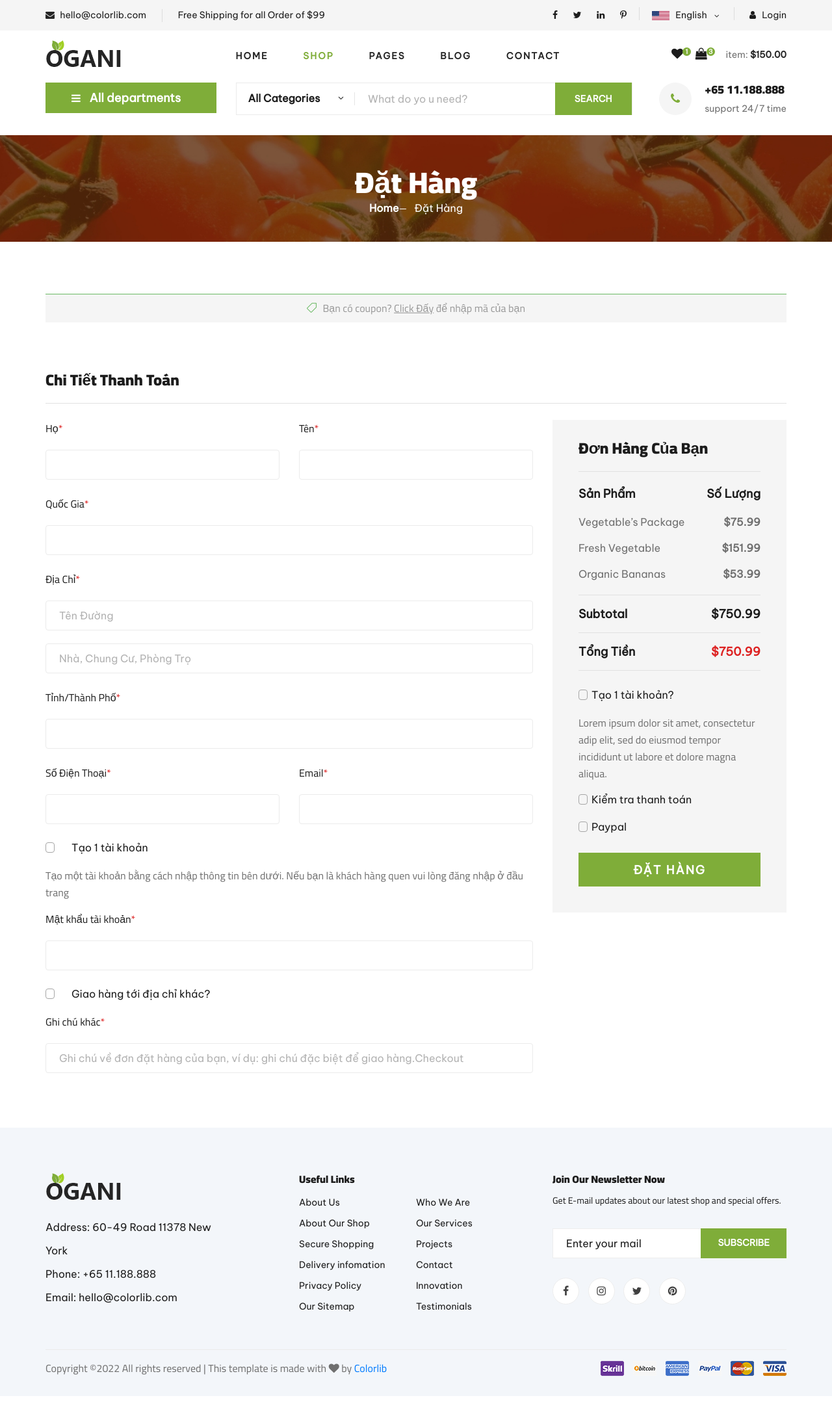
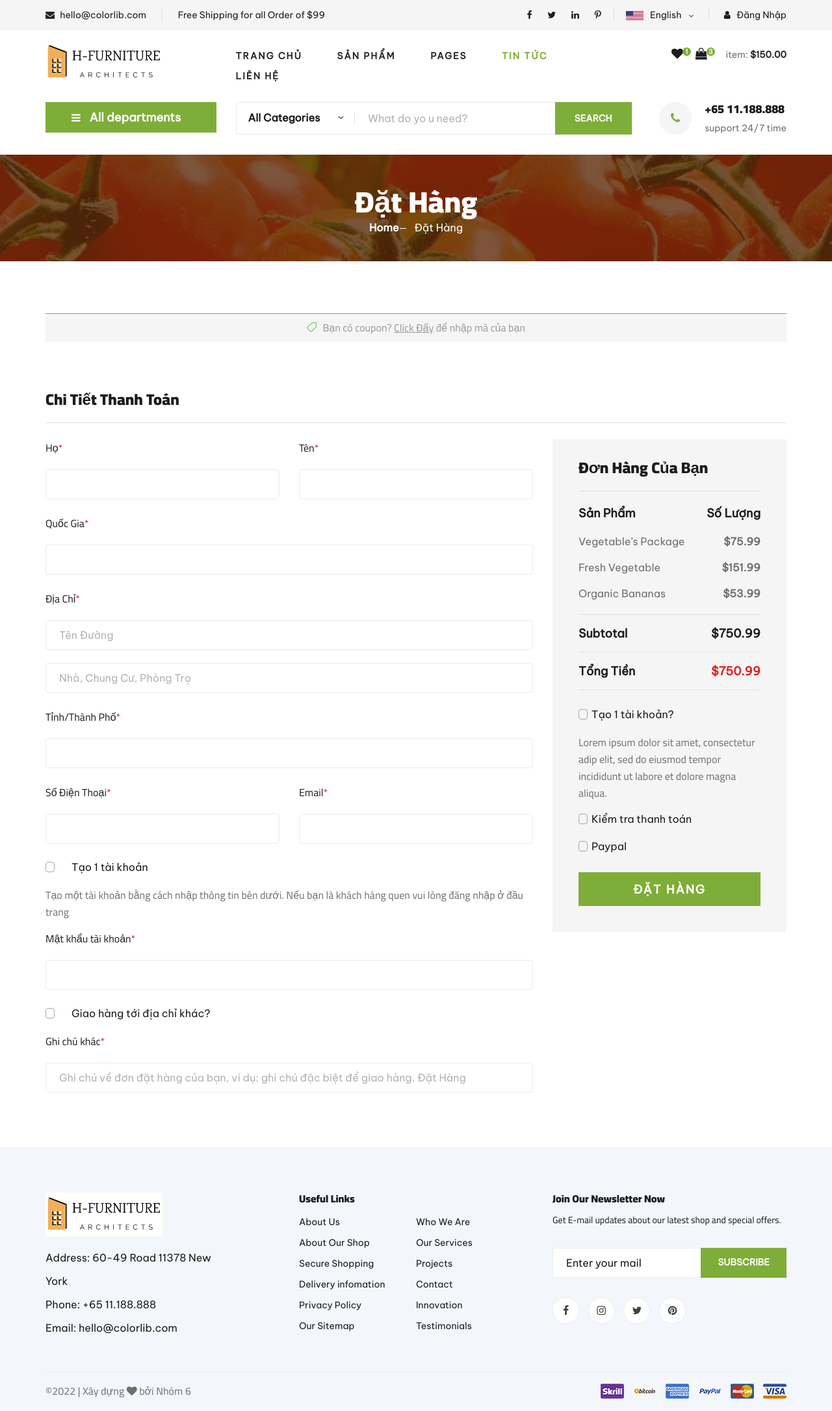
Before and after one commit to tuankiet0606/Front-End-X-ng-Th-c-H-nh, a website: page checkout.html in a window 1280 px wide. Shown: the whole page at 65% size. Before the commit the page ends 2148 px from the top, so only its background shows below. Drawn offline with Linux system fonts and the light colour scheme.

Commit message:
Update checkout 3

```diff
--- a/checkout.html
+++ b/checkout.html
@@ -53,12 +53,12 @@
                 </ul>
             </div>
             <div class="header__top__right__auth">
-                <a href="#"><i class="fa fa-user"></i> Login</a>
+                <a href="#"><i class="fa fa-user"></i> Đăng Nhập</a>
             </div>
         </div>
         <nav class="humberger__menu__nav mobile-menu">
             <ul>
-                <li class="active"><a href="./index.html">Home</a></li>
+                <li class="active"><a href="./index.html">Trang Chủ</a></li>
                 <li><a href="./shop-grid.html">Shop</a></li>
                 <li><a href="#">Pages</a>
                     <ul class="header__menu__dropdown">
@@ -119,7 +119,7 @@
                                 </ul>
                             </div>
                             <div class="header__top__right__auth">
-                                <a href="#"><i class="fa fa-user"></i> Login</a>
+                                <a href="#"><i class="fa fa-user"></i> Đăng Nhập</a>
                             </div>
                         </div>
                     </div>
@@ -130,24 +130,24 @@
             <div class="row">
                 <div class="col-lg-3">
                     <div class="header__logo">
-                        <a href="./index.html"><img src="img/logo.png" alt=""></a>
+                        <a href="./index.html"><img src="img/main-logo.png" alt=""></a>
                     </div>
                 </div>
                 <div class="col-lg-6">
                     <nav class="header__menu">
                         <ul>
-                            <li><a href="./index.html">Home</a></li>
-                            <li class="active"><a href="./shop-grid.html">Shop</a></li>
+                            <li><a href="./index.html">Trang Chủ</a></li>
+                            <li><a href="./shop-grid.html">Sản Phẩm</a></li>
                             <li><a href="#">Pages</a>
                                 <ul class="header__menu__dropdown">
-                                    <li><a href="./shop-details.html">Shop Details</a></li>
-                                    <li><a href="./shoping-cart.html">Shoping Cart</a></li>
-                                    <li><a href="./checkout.html">Check Out</a></li>
-                                    <li><a href="./blog-details.html">Blog Details</a></li>
+                                    <li><a href="./shop-details.html">Chi Tiết Giỏ Hàng</a></li>
+                                    <li><a href="./shoping-cart.html">Giỏ hàng </a></li>
+                                    <li><a href="./checkout.html">Thanh Toán</a></li>
+                                    <li><a href="./blog-details.html">Tin Tức Chi Tiết</a></li>
                                 </ul>
                             </li>
-                            <li><a href="./blog.html">Blog</a></li>
-                            <li><a href="./contact.html">Contact</a></li>
+                            <li class="active"><a href="./blog.html">Tin Tức</a></li>
+                            <li><a href="./contact.html">Liên Hệ</a></li>
                         </ul>
                     </nav>
                 </div>
@@ -325,7 +325,7 @@
                             <div class="checkout__input">
                                 <p>Ghi chú khác<span>*</span></p>
                                 <input type="text"
-                                    placeholder="Ghi chú về đơn đặt hàng của bạn, ví dụ: ghi chú đặc biệt để giao hàng.Checkout">
+                                    placeholder="Ghi chú về đơn đặt hàng của bạn, ví dụ: ghi chú đặc biệt để giao hàng. Đặt Hàng">
                             </div>
                         </div>
                         <div class="col-lg-4 col-md-6">
@@ -379,7 +379,7 @@
                 <div class="col-lg-3 col-md-6 col-sm-6">
                     <div class="footer__about">
                         <div class="footer__about__logo">
-                            <a href="./index.html"><img src="img/logo.png" alt=""></a>
+                            <a href="./index.html"><img src="img/main-logo.png" alt=""></a>
                         </div>
                         <ul>
                             <li>Address: 60-49 Road 11378 New York</li>
@@ -430,7 +430,7 @@
                 <div class="col-lg-12">
                     <div class="footer__copyright">
                         <div class="footer__copyright__text"><p><!-- Link back to Colorlib can't be removed. Template is licensed under CC BY 3.0. -->
-  Copyright &copy;<script>document.write(new Date().getFullYear());</script> All rights reserved | This template is made with <i class="fa fa-heart" aria-hidden="true"></i> by <a href="https://colorlib.com" target="_blank">Colorlib</a>
+   &copy;<script>document.write(new Date().getFullYear());</script> | Xây dựng <i class="fa fa-heart" aria-hidden="true"></i> bởi Nhóm 6</a>
   <!-- Link back to Colorlib can't be removed. Template is licensed under CC BY 3.0. --></p></div>
                         <div class="footer__copyright__payment"><img src="img/payment-item.png" alt=""></div>
                     </div>
```
